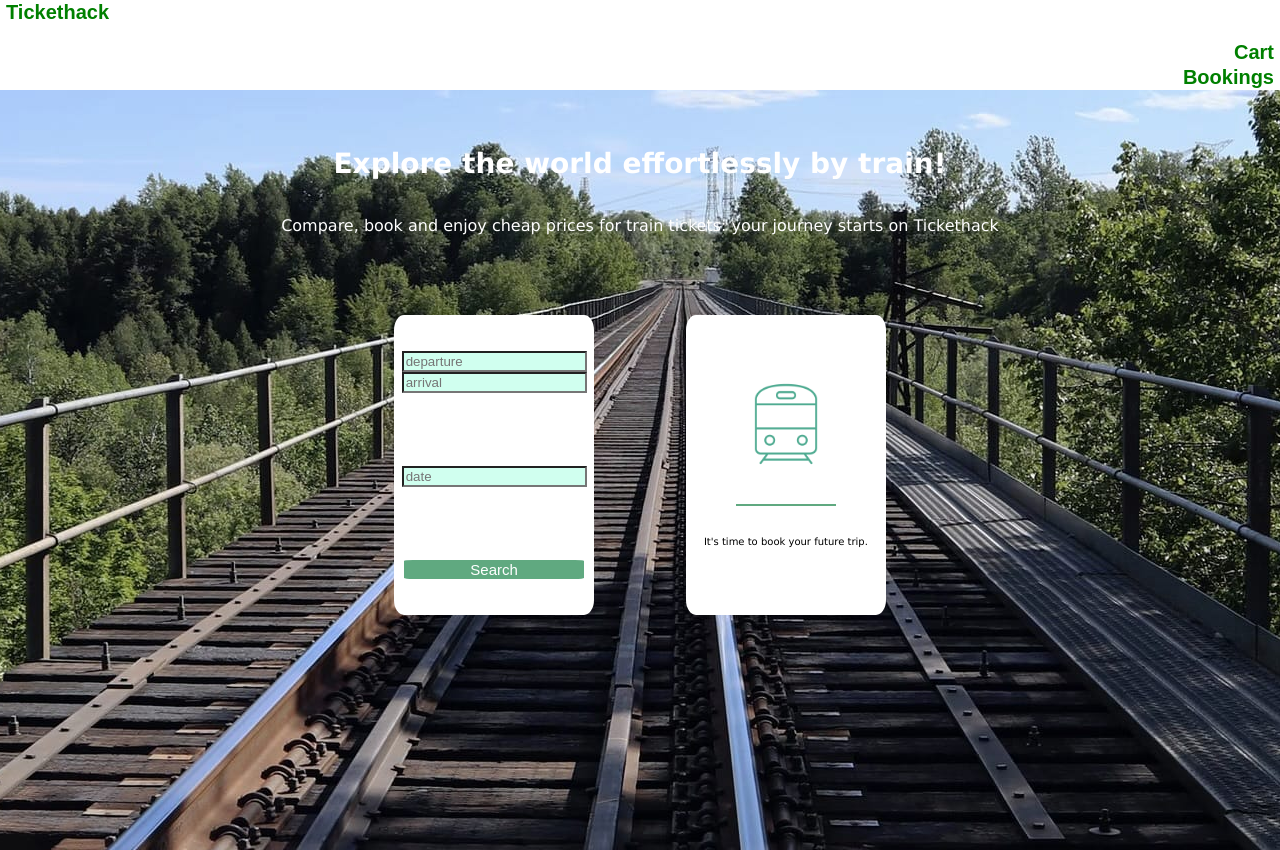
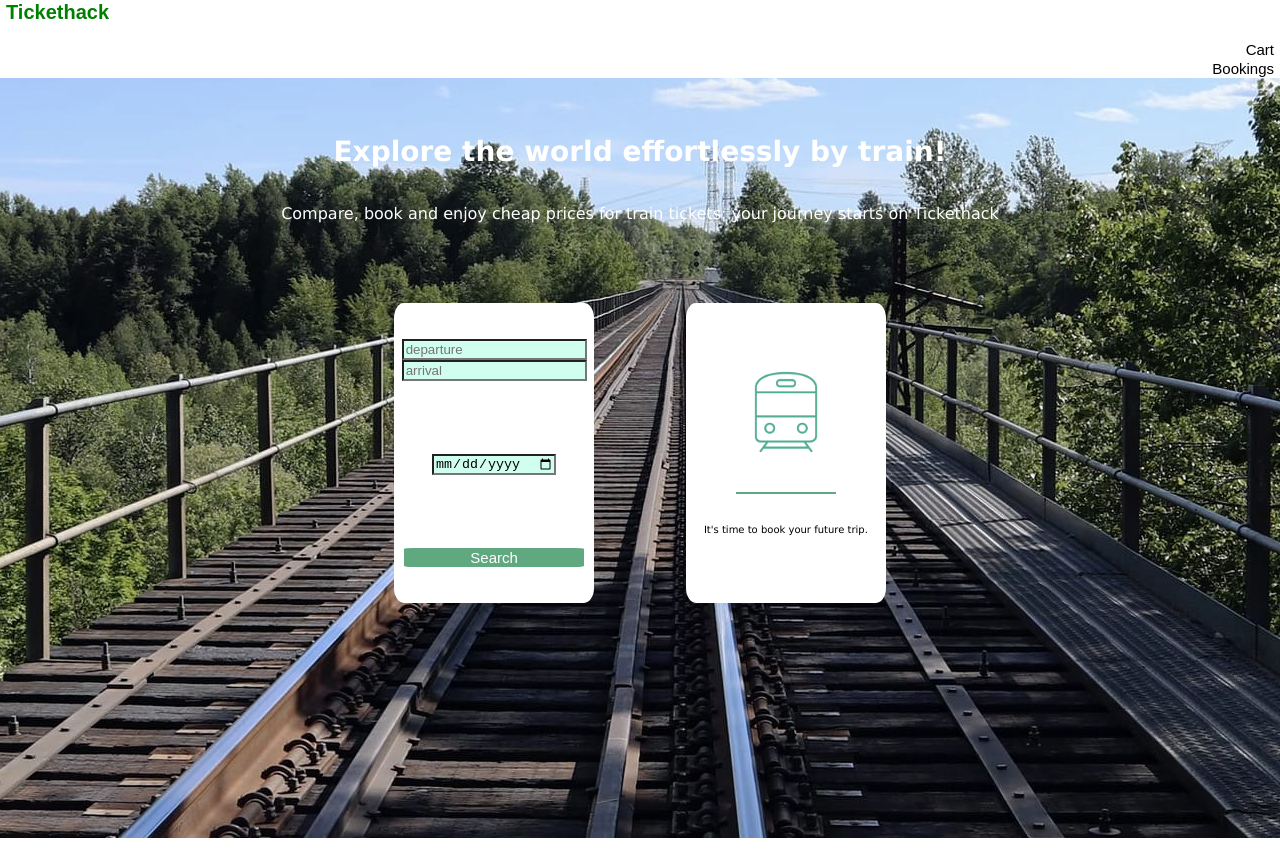
Before and after one commit to Asdrey06/tickethack-frontend, a plain HTML site: page index.html in a window 1280 px wide. Drawn offline with Linux system fonts and the light colour scheme.

Commit message:
ajout date

```diff
--- a/index.css
+++ b/index.css
@@ -129,22 +129,22 @@ body {
 
 #cart {
   color: rgb(0, 0, 0);
-  font-weight: bold;
-  font-size: 20px;
+  font-size: 15px;
   border: #ffffff;
   background-color: rgb(255, 255, 255);
   display: flex;
+  flex-direction: row;
   gap: 15px;
   justify-content: flex-end;
   align-items: right;
 }
 #booking {
   color: rgb(0, 0, 0);
-  font-weight: bold;
-  font-size: 20px;
+  font-size: 15px;
   border: #ffffff;
   background-color: rgb(255, 255, 255);
   display: flex;
+  flex-direction: ;
   gap: 15px;
   justify-content: flex-end;
   align-items: right;
--- a/index.html
+++ b/index.html
@@ -11,10 +11,10 @@
       <button type="button" id="btn">Tickethack</button>
     </div>
     <div id="cart">
-      <button type="button" id="btn">Cart</button>
+      <button type="button" id="cart">Cart</button>
     </div>
     <div id="booking">
-      <button type="button" id="btn">Bookings</button>
+      <button type="button" id="booking">Bookings</button>
     </div>
 
 
@@ -33,7 +33,7 @@
             <input id="departure" type="text" placeholder="departure" />
             <input id="arrival" type="text" placeholder="arrival" />
           </div>
-          <input id="date" type="text" placeholder="date" />
+          <input id="date" type=date placeholder="date" />
           <button type="button" id="btnSearch">Search</button>
         </div>
         <div id="body"></div>
```
Also changed, not shown: 1 other file.
